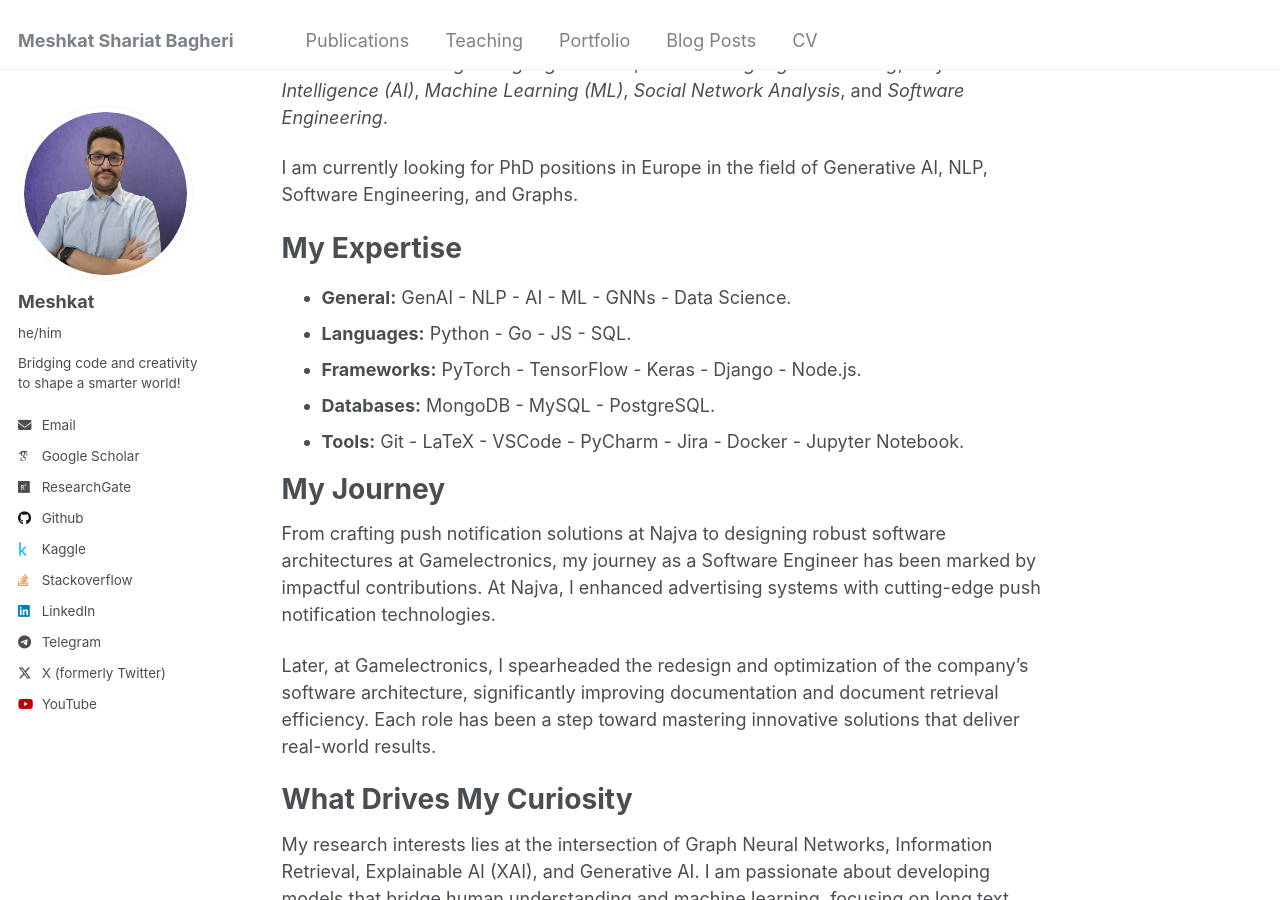
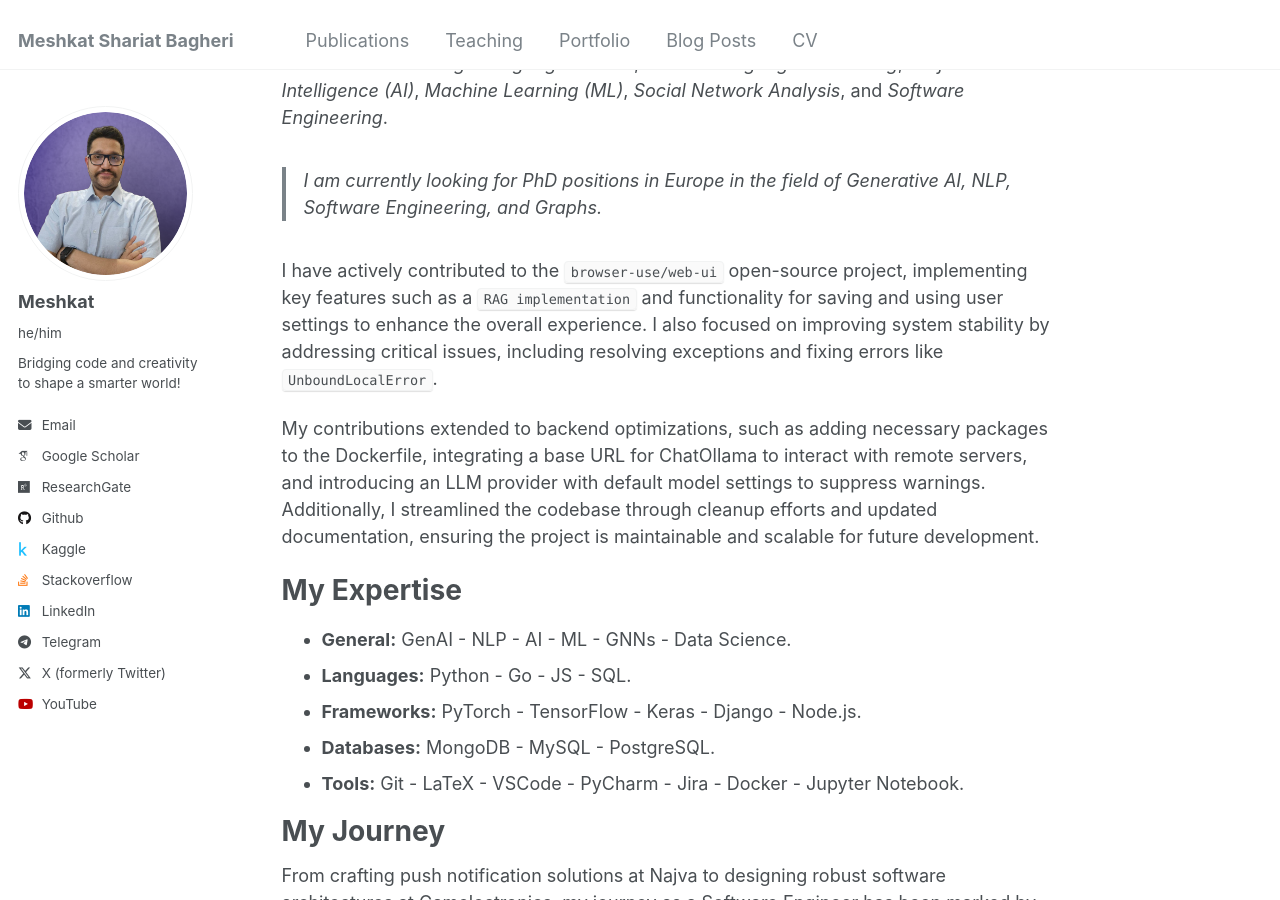
Before and after one commit to MeshkatShB/meshkatshb.github.io, a Jekyll site: the page built from _pages/about.md, in a window 1280 px wide and 900 px high, scrolled down 361 px. Built offline with Jekyll 4.4.1, drawn with Linux system fonts in a browser that asks for light colours; some web fonts are replaced.

Commit message:
feat: add open-source contributions

```diff
--- a/_pages/about.md
+++ b/_pages/about.md
@@ -13,7 +13,11 @@ Feel free to check out my **_GitHub repository_** here: [_GitHub_](https://githu
 
 I hold a Bachelor's degree in **Computer Engineering** and a Master's degree in **Information Technology Engineering** from the [_University of Tehran_](https://ut.ac.ir), [_College of Interdisciplinary Sciences and Technology_](https://cist.ut.ac.ir), graduating with a GPA of 3.61/4.0. My Master's thesis titled: **"Text Summarization with Graph Neural Networks,"** explored scalable methods for long-text summarization and highlighted the importance of transparent AI models.. My research interests include _Large Language Models_, _Natural Language Processing_, _Artificial Intelligence (AI)_, _Machine Learning (ML)_, _Social Network Analysis_, and _Software Engineering_.
 
-I am currently looking for PhD positions in Europe in the field of Generative AI, NLP, Software Engineering, and Graphs.
+> I am currently looking for PhD positions in Europe in the field of Generative AI, NLP, Software Engineering, and Graphs.
+
+I have actively contributed to the `browser-use/web-ui` open-source project, implementing key features such as a `RAG implementation` and functionality for saving and using user settings to enhance the overall experience. I also focused on improving system stability by addressing critical issues, including resolving exceptions and fixing errors like `UnboundLocalError`.
+
+My contributions extended to backend optimizations, such as adding necessary packages to the Dockerfile, integrating a base URL for ChatOllama to interact with remote servers, and introducing an LLM provider with default model settings to suppress warnings. Additionally, I streamlined the codebase through cleanup efforts and updated documentation, ensuring the project is maintainable and scalable for future development.
 
 # My Expertise
 
```
